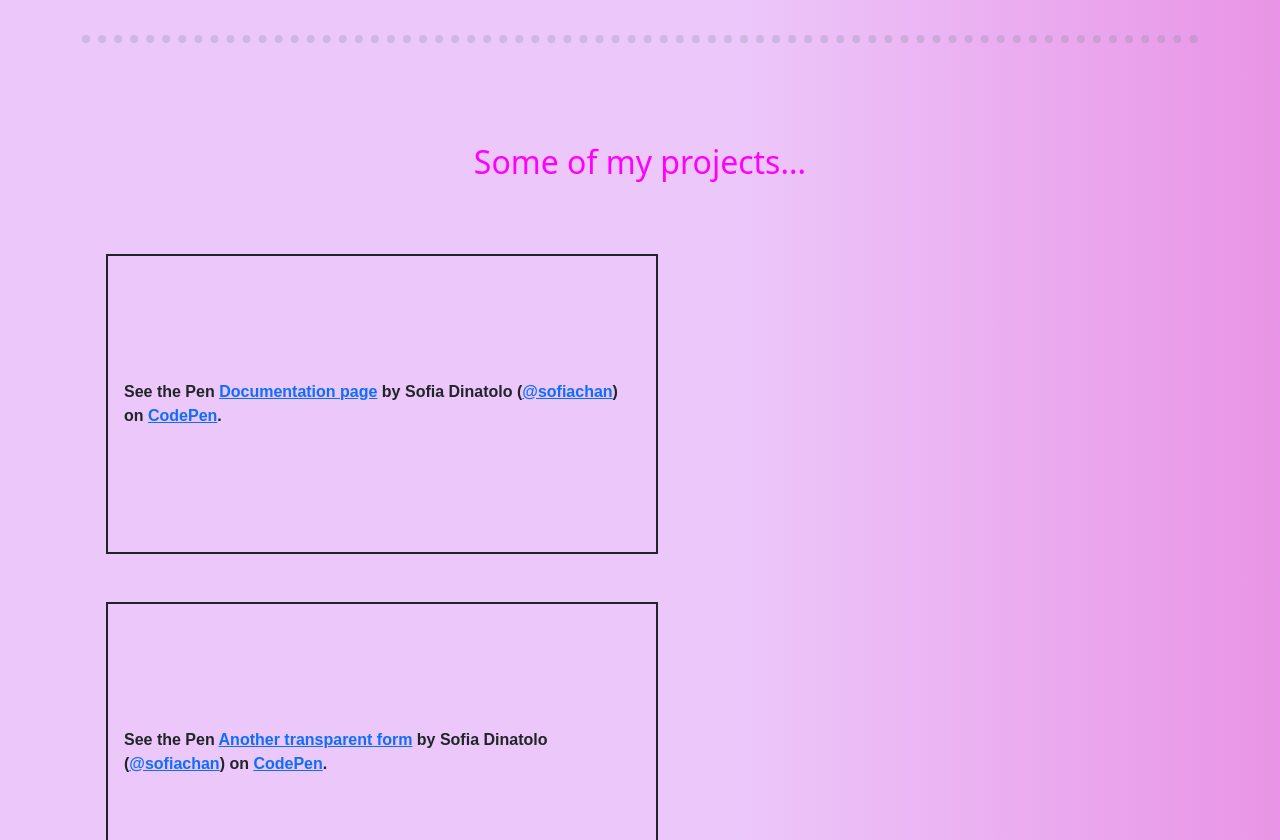
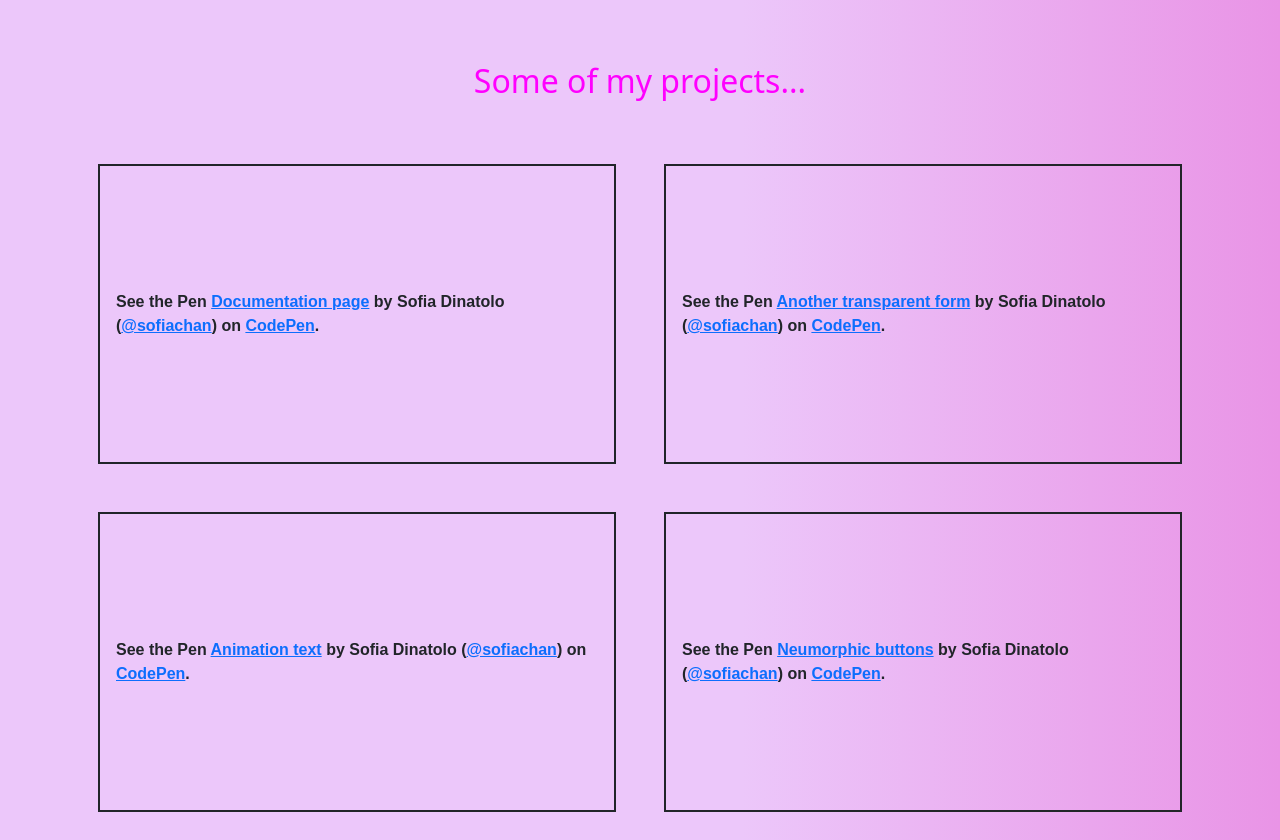
Before and after one commit to cockatiella/portfolio-website, a plain HTML site: page index.html in a window 1280 px wide. Shown: the part 1960-2800 px from the top of the page. Drawn offline with nearby package versions, Linux system fonts and the light colour scheme; a script that the page names is missing; a web font is replaced by a local one.

Commit message:
fixed responsivity mobile

```diff
--- a/index.html
+++ b/index.html
@@ -111,12 +111,9 @@
         <section class="projects" id="projects">
             <h2 class="text-center m-5">Some of my projects...</h2>
 
+            <div class="row g-3">
 
-
-            <div class="codepen-space row g-3 my-2 d-flex">
-
-                <div class="child-space m-2 col-sm-12">
-
+                <div class="col-md-6 col-lg-6">
                     <p class="codepen" data-height="500" data-theme-id="light" data-default-tab="result"
                         data-slug-hash="Exowajd" data-user="sofiachan" data-border="thick" data-border-color="black"
                         style="height: 300px; box-sizing: border-box; display: flex; align-items: center; justify-content: center; border: 2px solid; margin: 1em; padding: 1em; ">
@@ -126,12 +123,9 @@
                             on <a href="https://codepen.io">CodePen</a>.</span>
                     </p>
                     <script async src="https://cpwebassets.codepen.io/assets/embed/ei.js"></script>
-
                 </div>
 
-                <div class="child-space col m-2 col-sm-12">
-
-
+                <div class="col-md-6 col-lg-6">
                     <p class="codepen" data-height="500" data-theme-id="light" data-default-tab="result"
                         data-slug-hash="ExbrRov" data-user="sofiachan" data-border="thick" data-border-color="black"
                         style="height: 300px; box-sizing: border-box; display: flex; align-items: center; justify-content: center; border: 2px solid; margin: 1em; padding: 1em;">
@@ -143,12 +137,7 @@
                     <script async src="https://cpwebassets.codepen.io/assets/embed/ei.js"></script>
                 </div>
 
-            </div>
-
-            <div class="codepen-space row g-3 my-2 d-flex">
-
-                <div class="child-space col m-2 col-sm-12">
-
+                <div class="col-md-6 col-lg-6">
                     <p class="codepen" data-height="500" data-theme-id="light" data-default-tab="result"
                         data-slug-hash="KKZgRgz" data-user="sofiachan" data-border="thick" data-border-color="black"
                         style="height: 300px; box-sizing: border-box; display: flex; align-items: center; justify-content: center; border: 2px solid; margin: 1em; padding: 1em;">
@@ -158,32 +147,27 @@
                             on <a href="https://codepen.io">CodePen</a>.</span>
                     </p>
                     <script async src="https://cpwebassets.codepen.io/assets/embed/ei.js"></script>
-
                 </div>
 
-                <div class="child-space col m-2 col-sm-12">
-
+                <div class="col-md-6 col-lg-6">
                     <p class="codepen" data-height="500" data-theme-id="light" data-default-tab="result"
                         data-slug-hash="rNpxLdJ" data-user="sofiachan" data-border="thick" data-border-color="black"
-                        style="height: 500px; box-sizing: border-box; display: flex; align-items: center; justify-content: center; border: 2px solid; margin: 1em; padding: 1em;">
+                        style="height: 300px; box-sizing: border-box; display: flex; align-items: center; justify-content: center; border: 2px solid; margin: 1em; padding: 1em;">
                         <span>See the Pen <a href="https://codepen.io/sofiachan/pen/rNpxLdJ">
                                 Neumorphic buttons</a> by Sofia Dinatolo (<a
                                 href="https://codepen.io/sofiachan">@sofiachan</a>)
                             on <a href="https://codepen.io">CodePen</a>.</span>
                     </p>
                     <script async src="https://cpwebassets.codepen.io/assets/embed/ei.js"></script>
-
                 </div>
             </div>
 
             <p class="text-center mt-5 lead">...If you want to see more of my work, click <a
                     href="https://codepen.io/sofiachan" target="_blank">here</a></p>
         </section>
+        <hr>
+    </div>
 
-        <hr>
-
-
-    </div>
 
     <!-- contact me -->
 
@@ -196,10 +180,11 @@
         <hr>
         <p class="m-3 lead fs-1">Follow me</p>
         <div class="icons m-3">
-            <a href="https://www.linkedin.com/in/sofia-dinatolo-3a17b4217" target="_blank"><i class="fa-brands fa-linkedin"></i></a>
-            <a href="https://github.com/cockatiella"target="_blank"><i class="fa-brands fa-github"></i></a>
-            <a href="https://codepen.io/sofiachan"target="_blank"><i class="fa-brands fa-codepen"></i></a>
-            <a href="https://www.instagram.com/cockatiella/"target="_blank"><i class="fa-brands fa-instagram"></i></a>
+            <a href="https://www.linkedin.com/in/sofia-dinatolo-3a17b4217" target="_blank"><i
+                    class="fa-brands fa-linkedin"></i></a>
+            <a href="https://github.com/cockatiella" target="_blank"><i class="fa-brands fa-github"></i></a>
+            <a href="https://codepen.io/sofiachan" target="_blank"><i class="fa-brands fa-codepen"></i></a>
+            <a href="https://www.instagram.com/cockatiella/" target="_blank"><i class="fa-brands fa-instagram"></i></a>
 
         </div>
 
--- a/style.scss
+++ b/style.scss
@@ -57,8 +57,8 @@ p {
   background-repeat: no-repeat;
   background-size: cover;
   background-position: center bottom;
-  height: 30vw;
   width: 100%;
+  min-height: 190px;
 
 
   .intro {
```
Also changed, not shown: style.css, 1 other file.
